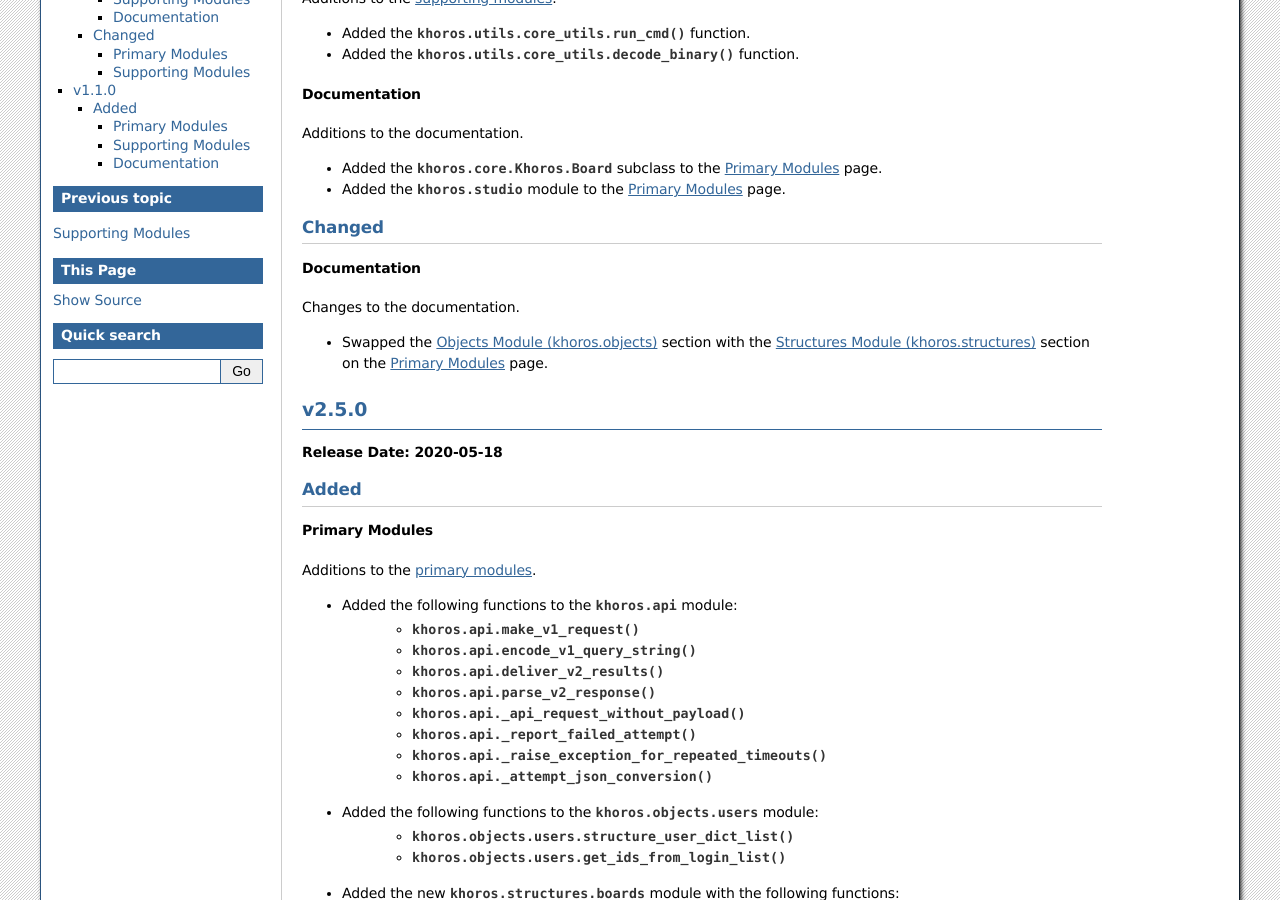
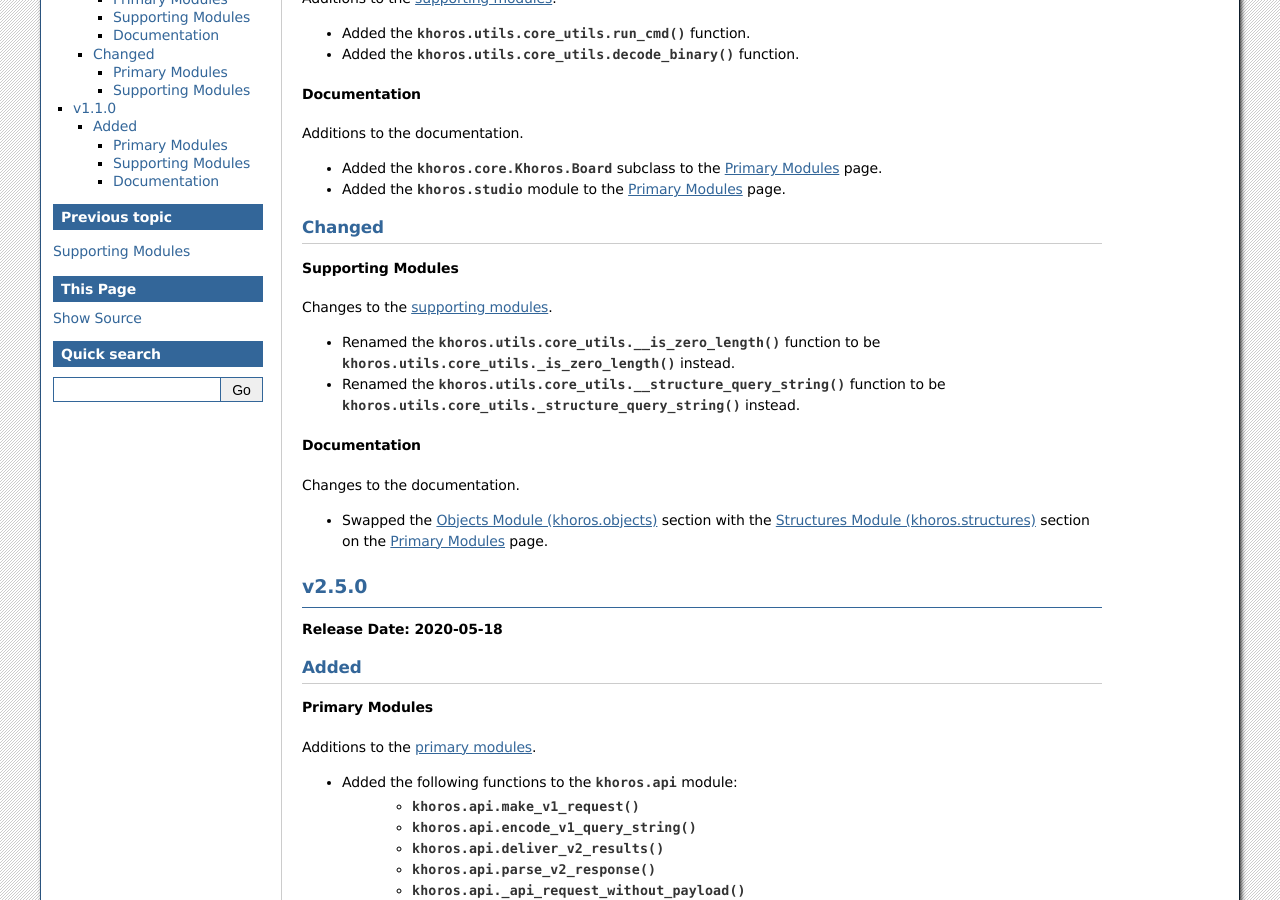
Before and after one commit to jeffshurtliff/khoros, a Sphinx documentation site: the page built from docs/changelog.rst, in a window 1280 px wide and 900 px high, scrolled down 1641 px. Built offline with Sphinx 7.4.7, drawn with Linux system fonts in a browser that asks for light colours.

Commit message:
Renamed two private functions in the core_utils module

```diff
--- a/docs/changelog.rst
+++ b/docs/changelog.rst
@@ -97,6 +97,14 @@ Additions to the documentation.
 Changed
 =======
 
+Supporting Modules
+------------------
+Changes to the :doc:`supporting modules <supporting-modules>`.
+
+* Renamed the :py:func:`khoros.utils.core_utils.__is_zero_length` function to be
+  :py:func:`khoros.utils.core_utils._is_zero_length` instead.
+* Renamed the :py:func:`khoros.utils.core_utils.__structure_query_string` function to be
+  :py:func:`khoros.utils.core_utils._structure_query_string` instead.
 Documentation
 -------------
 Changes to the documentation.
```
Also changed, not shown: 1 other file.
